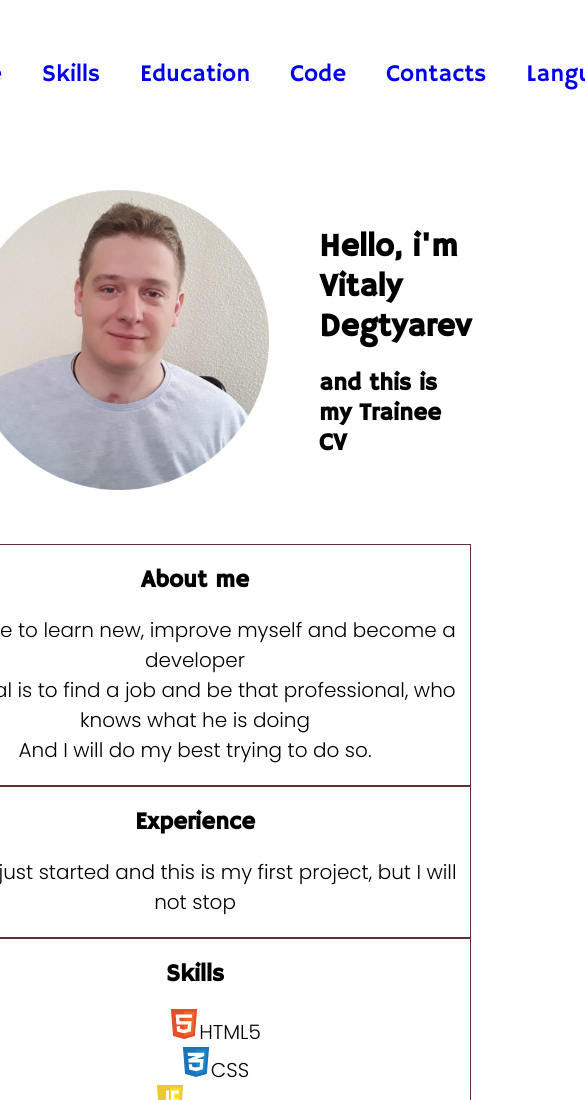
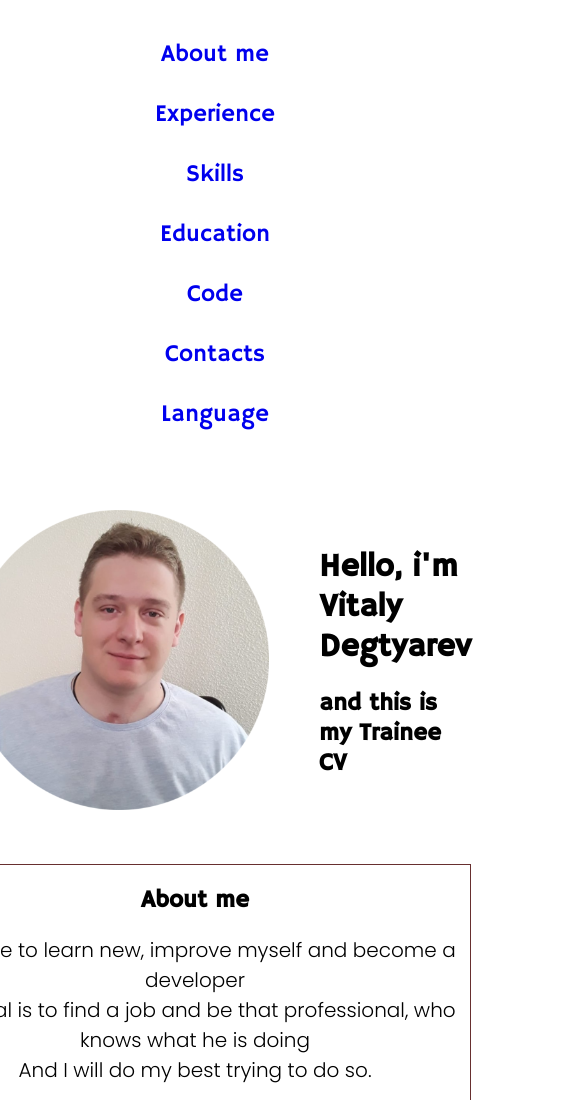
Before and after one commit to eisenking/rsschool-cv, a plain HTML site: page index.html in a window 390 px wide. Shown: the top 1100 px of the page, 585 px wide, since content can reach past the window. Drawn offline with Linux system fonts and the light colour scheme.

Commit message:
fix: fixed adaptive header

```diff
--- a/style.css
+++ b/style.css
@@ -40,6 +40,7 @@ html
     max-width: 1440px;
     margin: 0 auto;
 }
+
 .nav-list
 {
     display: flex;
@@ -59,13 +60,24 @@ html
     font-family: HammersmithOne;
     color:black;
 }
-
+@media screen and (max-width: 995px) {
+    .header .nav-list {
+      flex-direction: column;
+    }
+    .header .nav ul {
+      flex-direction: column;
+      align-self: center;
+    }
+    .header .nav ul li {
+      margin: 5px;
+    }
+  }
 
 
 .main
 {
     max-width: 1440px;
-    flex: 0 1 auto;
+    flex: 1 1 auto;
     display: flex;
     justify-content: center;
     align-items: center;
@@ -92,6 +104,7 @@ html
     flex-wrap: wrap;
     flex-direction: column;
     justify-content: space-between;
+    align-content: center;
     max-width: 1440px;
     margin: 0 auto;
 }
```
